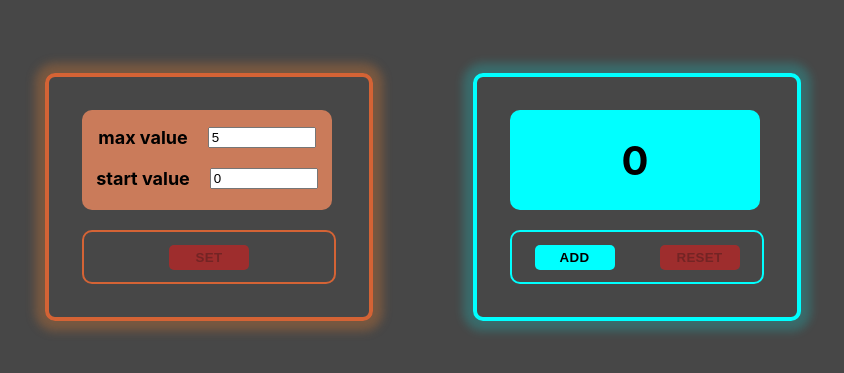
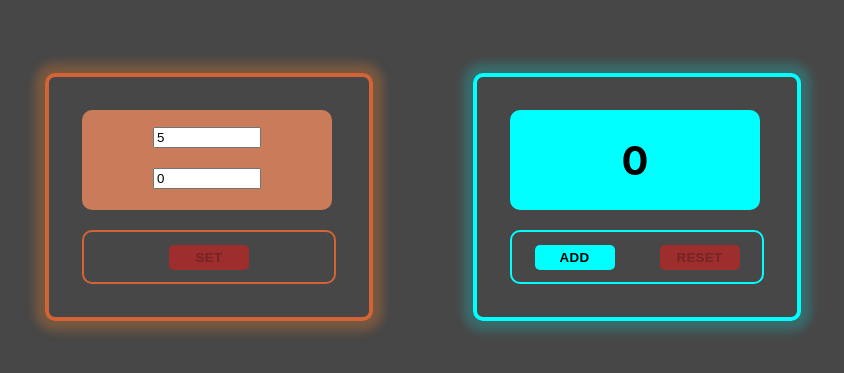
Before and after one commit to artkosmos/Advanced-Counter-Redux, a React (Create React App) app: page / in a window 1280 px wide. Shown: the part 203-576 px from the top of the page, without its empty margins (217-1061 px from the left). Built offline with nearby package versions, Linux system fonts and the light colour scheme.

Commit message:
connect to store Instruction.tsx.tsx and its nested components

```diff
--- a/src/App.tsx
+++ b/src/App.tsx
@@ -1,54 +1,29 @@
-import {useEffect, useState} from 'react';
 import s from './App.module.css';
 import {Counter} from "./components/Counter";
 import {Instruction} from "./components/Instruction";
-import {getFromLocalStorage, saveToLocalStorage} from "./localStorage/srorage";
 
 
 function App() {
 
-  const [maxValue, setMaxValue] = useState<number>(getFromLocalStorage('maxValue', 5))
-  const [minValue, setMinValue] = useState<number>(getFromLocalStorage('minValue', 0))
-  const [counter, setCounter] = useState<number>(getFromLocalStorage('minValue', 0))
-  const [maxInputError, setMaxInputError] = useState<boolean>(false)
-  const [minInputError, setMinInputError] = useState<boolean>(false)
-  const [condition, setCondition] = useState<boolean>(false)
 
-
-  useEffect(() => {
-    if (maxValue === minValue || minValue > maxValue) {
-      setMaxInputError(true)
-      setMinInputError(true)
-    } else if (maxValue < 0) {
-      setMaxInputError(true)
-    } else if (minValue < 0) {
-      setMinInputError(true)
-    } else {
-      setMaxInputError(false)
-      setMinInputError(false)
-    }
-  }, [minValue, maxValue])
-
-
-  const installInstruction = () => {
-    setCounter(minValue)
-    setCondition(false)
-  }
+  // useEffect(() => {
+  //   if (maxValue === minValue || minValue > maxValue) {
+  //     setMaxInputError(true)
+  //     setMinInputError(true)
+  //   } else if (maxValue < 0) {
+  //     setMaxInputError(true)
+  //   } else if (minValue < 0) {
+  //     setMinInputError(true)
+  //   } else {
+  //     setMaxInputError(false)
+  //     setMinInputError(false)
+  //   }
+  // }, [minValue, maxValue])
 
   return (
     <div className={s.mainContentWrapper}>
       <Counter/>
-      <Instruction
-        minValue={minValue}
-        setMinValue={setMinValue}
-        maxValue={maxValue}
-        setMaxValue={setMaxValue}
-        maxInputError={maxInputError}
-        minInputError={minInputError}
-        condition={condition}
-        setCondition={setCondition}
-        instruction={installInstruction}
-      />
+      <Instruction/>
     </div>
   )
 }
--- a/src/components/Button.tsx
+++ b/src/components/Button.tsx
@@ -1,6 +1,5 @@
 import React from "react";
 import style from './Button.module.css'
-import {useDispatch} from "react-redux";
 
 type ButtonPropsType = {
   using?: string
@@ -10,8 +9,6 @@ type ButtonPropsType = {
 }
 
 export const Button = ({using, children, disabled, callBack}: ButtonPropsType) => {
-
-  const dispatch = useDispatch()
 
   const onClickHandler = () => {
     callBack()
--- a/src/components/DisplayCounter.tsx
+++ b/src/components/DisplayCounter.tsx
@@ -8,9 +8,15 @@ export const DisplayCounter = () => {
 
   const state = useSelector<StateType, InitialStateType>(state => state.counterData)
 
+  const displayErrorCondition =
+    state.values.maxValue === state.values.minValue
+    || state.values.minValue > state.values.maxValue
+    || state.values.maxValue < 0
+    || state.values.minValue < 0
+
   return (
     <div className={style.scoreboard}>
-      {state.errors.maxInputError || state.errors.minInputError
+      {displayErrorCondition
         ? <span className={style.counterErrorMessage}>Choose correct values!</span>
         : state.status
           ? <span className={style.counterMessage}>Choose value and press SET</span>
--- a/src/components/DisplayInstruction.tsx
+++ b/src/components/DisplayInstruction.tsx
@@ -1,45 +1,44 @@
 import style from "./DisplayInstruction.module.css";
 import {Input} from "./Input";
+import {useDispatch, useSelector} from "react-redux";
+import {StateType} from "../reduxStore/store";
+import {changeMaxValueAC, changeMinValueAC, InitialStateType} from "../reducers/counter-reducer";
+
+export const DisplayInstruction = () => {
+
+  const dispatch = useDispatch()
+
+  const state = useSelector<StateType, InitialStateType>(state => state.counterData)
+  console.log(state)
+
+  const setMaxValue = (value: number) => {
+    dispatch(changeMaxValueAC(value))
+  }
+
+  const setMinValue = (value: number) => {
+    dispatch(changeMinValueAC(value))
+  }
+
+  const inputErrorCondition =
+    state.values.maxValue === state.values.minValue
+    || state.values.minValue > state.values.maxValue
+    || state.values.maxValue < 0
+    || state.values.minValue < 0
 
 
-type DisplayInstructionPropsType = {
-  maxValue: number
-  minValue: number
-  setMinValue: (value: number) => void
-  setMaxValue: (value: number) => void
-  maxInputError: boolean
-  minInputError: boolean
-  setCondition: (value: boolean) => void
-}
-
-export const DisplayInstruction = ({
-                                     maxValue,
-                                     minValue,
-                                     setMinValue,
-                                     setMaxValue,
-                                     setCondition,
-                                     maxInputError,
-                                     minInputError
-                                   }: DisplayInstructionPropsType) => {
   return (
     <div>
       <div className={style.instruction}>
         <div className={style.inputWrapper}>
           <Input
             callBack={setMaxValue}
-            value={maxValue}
-            type={'number'}
-            spanValue={'max value'}
-            inputError={maxInputError}
-            setCondition={setCondition}
+            value={state.values.maxValue}
+            inputError={inputErrorCondition}
           />
           <Input
             callBack={setMinValue}
-            value={minValue}
-            type={'number'}
-            spanValue={'start value'}
-            inputError={minInputError}
-            setCondition={setCondition}
+            value={state.values.minValue}
+            inputError={inputErrorCondition}
           />
         </div>
       </div>
--- a/src/components/Input.tsx
+++ b/src/components/Input.tsx
@@ -1,27 +1,25 @@
 import {ChangeEvent} from 'react';
 import style from './Input.module.css'
+import {useDispatch} from "react-redux";
+import {changeStatusAC} from "../reducers/counter-reducer";
 
 type InputPropsType = {
-  type: string
-  spanValue: string
   value: number
   callBack?: (value: number) => void
   inputError: boolean
-  setCondition?: (value: boolean) => void
 }
 
 export const Input = ({
-                        type,
-                        spanValue,
                         value,
                         callBack,
                         inputError,
-                        setCondition
                       }: InputPropsType) => {
+
+  const dispatch = useDispatch()
 
   const onChangeHandler = (event: ChangeEvent<HTMLInputElement>) => {
     callBack?.(Number(event.currentTarget.value))
-    setCondition?.(true)
+    dispatch(changeStatusAC(true))
   }
 
   const currentClassName = inputError ? `${style.input} ${style.error}` : style.input
@@ -29,12 +27,11 @@ export const Input = ({
   return (
     <div className={style.inputWrapper}>
       <div className={style.inputLine}>
-        <span>{spanValue}</span>
         <input
+          type={'number'}
           value={value}
           onChange={onChangeHandler}
           className={currentClassName}
-          type={type}
         />
       </div>
       <div className={inputError ? `${style.errorMessage} ${style.active}` : style.errorMessage}>
--- a/src/components/Instruction.tsx
+++ b/src/components/Instruction.tsx
@@ -1,50 +1,39 @@
 import style from "./Instruction.module.css";
 import {Button} from "./Button";
 import {DisplayInstruction} from "./DisplayInstruction";
+import {useDispatch, useSelector} from "react-redux";
+import {StateType} from "../reduxStore/store";
+import {changeStatusAC, InitialStateType, resetCounterValueAC} from "../reducers/counter-reducer";
 
-type InstructionPropsType = {
-  minValue: number
-  maxValue: number
-  setMinValue: (value: number) => void
-  setMaxValue: (value: number) => void
-  maxInputError: boolean
-  minInputError: boolean
-  condition: boolean
-  setCondition: (value: boolean) => void
-  instruction: () => void
-}
 
-export const Instruction = ({
-                              maxValue,
-                              minValue,
-                              setMaxValue,
-                              setMinValue,
-                              maxInputError,
-                              minInputError,
-                              condition,
-                              setCondition,
-                              instruction
-                            }: InstructionPropsType) => {
+export const Instruction = () => {
 
+  const dispatch = useDispatch()
+
+  const state = useSelector<StateType, InitialStateType>(state => state.counterData)
+
+  const setInstruction = () => {
+    dispatch(resetCounterValueAC(state.values.minValue))
+    dispatch(changeStatusAC(false))
+  }
+
+  const disabledCondition =
+    state.values.maxValue === state.values.minValue
+    || state.values.minValue > state.values.maxValue
+    || state.values.maxValue < 0
+    || state.values.minValue < 0
+    || !state.status
 
   return (
     <div>
       <div className={style.instruction}>
         <div className={style.contentWrapper}>
-          <DisplayInstruction
-            maxValue={maxValue}
-            minValue={minValue}
-            setMaxValue={setMaxValue}
-            setMinValue={setMinValue}
-            maxInputError={maxInputError}
-            minInputError={minInputError}
-            setCondition={setCondition}
-          />
+          <DisplayInstruction/>
           <div className={style.buttonsArea}>
             <Button
               using={'instruction'}
-              callBack={instruction}
-              disabled={minInputError || maxInputError || !condition}
+              callBack={setInstruction}
+              disabled={disabledCondition}
             >SET
             </Button>
           </div>
```
